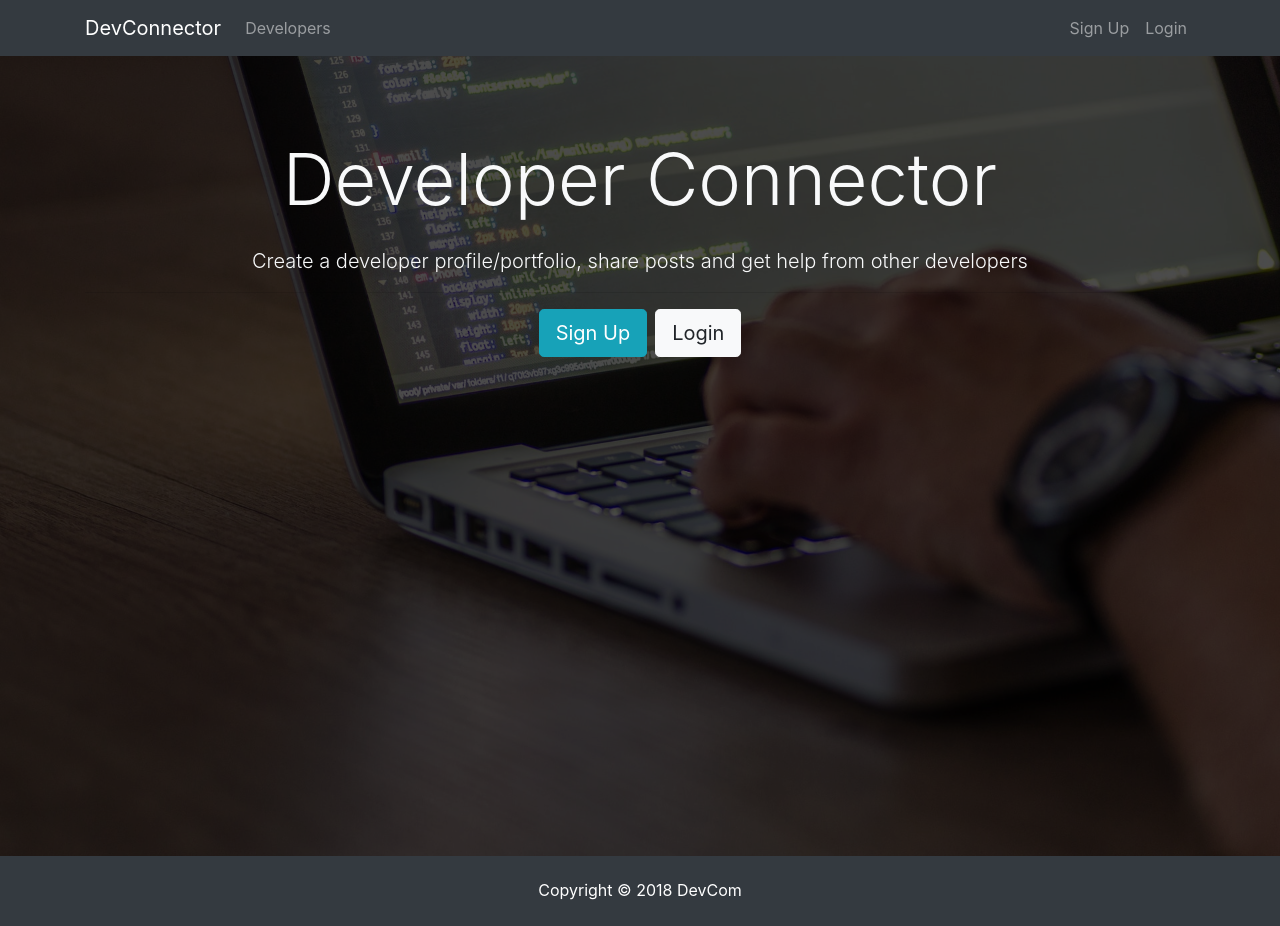
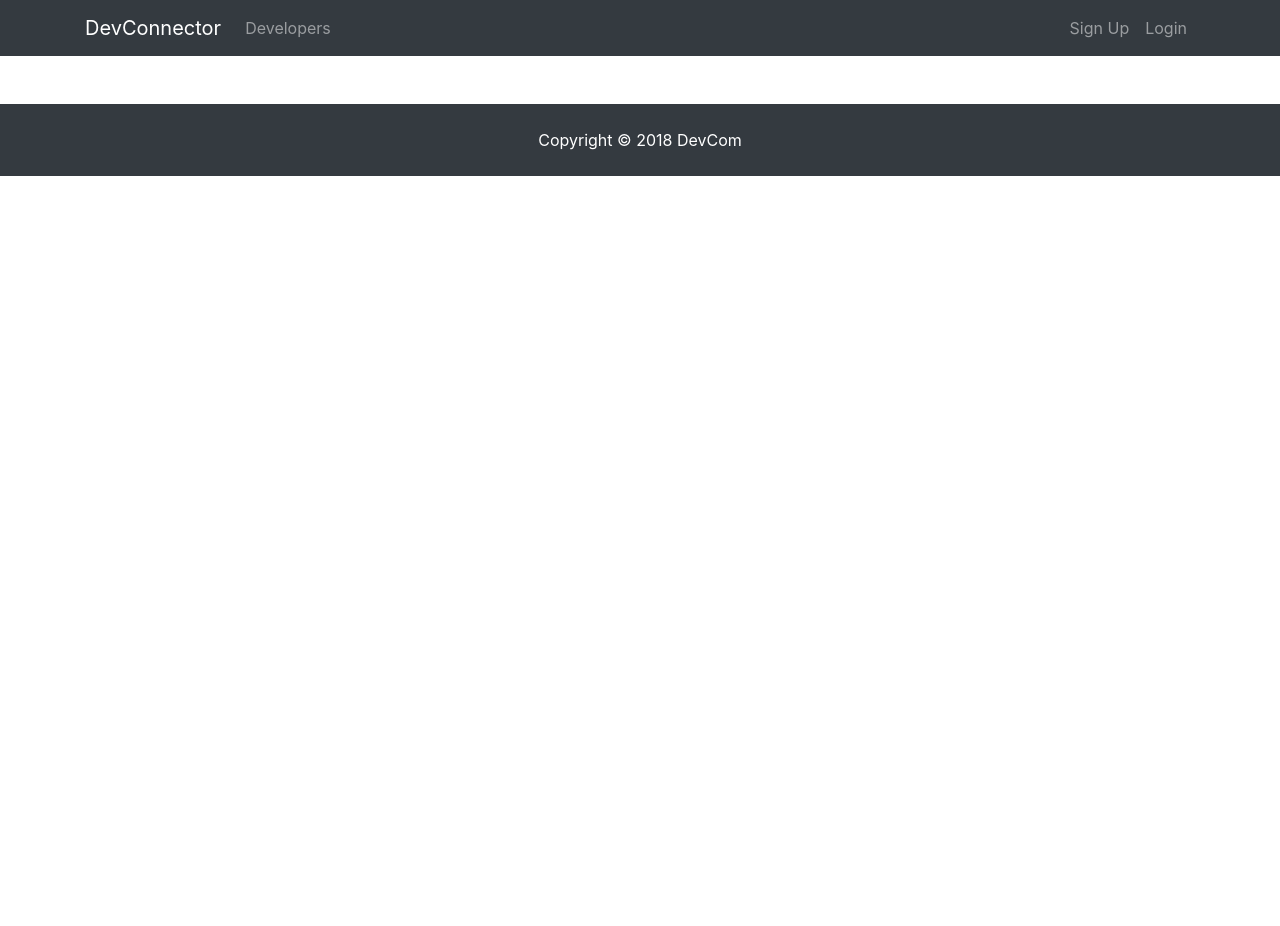
Before and after one commit to codeplayer14/devcom, a React (Create React App) app in the folder client/: page /register in a window 1280 px wide. After the commit the page ends 800 px from the top, so only its background shows below. Built offline with nearby package versions, Linux system fonts and the light colour scheme.

Commit message:
Added Router and register component

```diff
--- a/client/src/App.js
+++ b/client/src/App.js
@@ -1,5 +1,6 @@
 import React, { Component } from "react";
 
+import { BrowserRouter as Router, Route } from "react-router-dom";
 import Navbar from "./components/layout/Navbar";
 import Footer from "./components/layout/Footer";
 import Landing from "./components/layout/Landing";
@@ -8,11 +9,13 @@
 class App extends Component {
   render() {
     return (
-      <div className="App">
-        <Navbar />
-        <Landing />
-        <Footer />
-      </div>
+      <Router>
+        <div className="App">
+          <Navbar />
+          <Route exact path="/" component={Landing} />
+          <Footer />
+        </div>
+      </Router>
     );
   }
 }
```
Also changed, not shown: client/src/components/auth/register.js (added).
